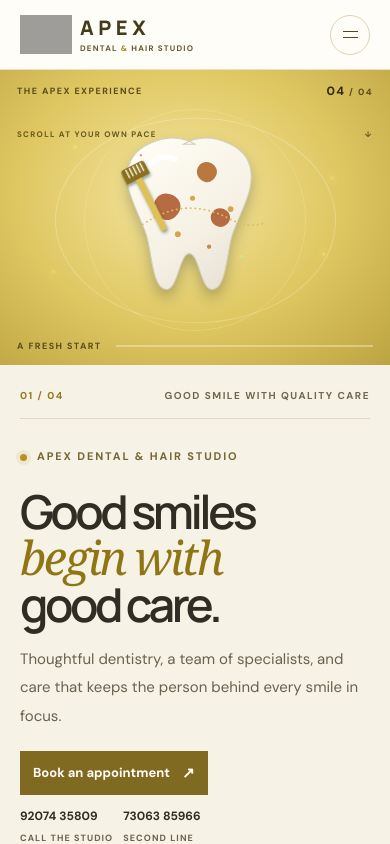
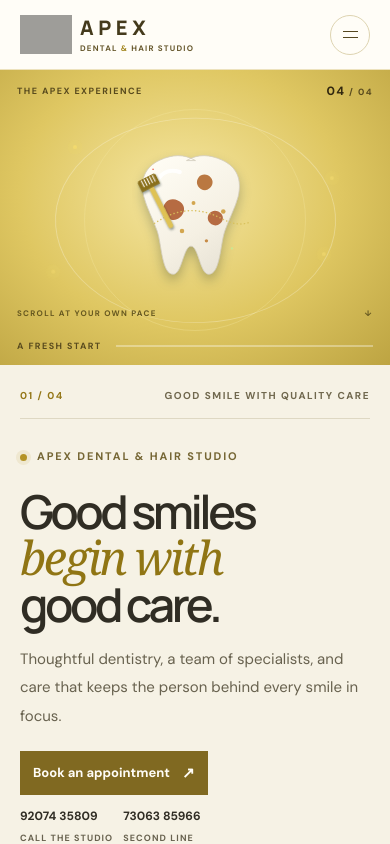
Before and after one commit to AchuthkrishnanR/Apex-dental, a React (Vite) app: page / in a window 390 px wide. Shown: the top 844 px of the page. Built offline with nearby package versions, Linux system fonts and the light colour scheme; grey boxes are pictures that could not be loaded.

Commit message:
Keep mobile caption clear of tooth artwork

```diff
--- a/styles.css
+++ b/styles.css
@@ -3012,13 +3012,12 @@ button:focus-visible {
 
 @media (max-width: 700px) {
   .tooth-art {
-    width: min(46%, 185px);
-    max-height: calc(100% - 12px);
+    width: min(36%, 150px);
   }
 
   .stage-note {
-    top: 50px;
-    bottom: auto;
+    top: auto;
+    bottom: 38px;
     font-size: 8px;
     white-space: nowrap;
   }
```
